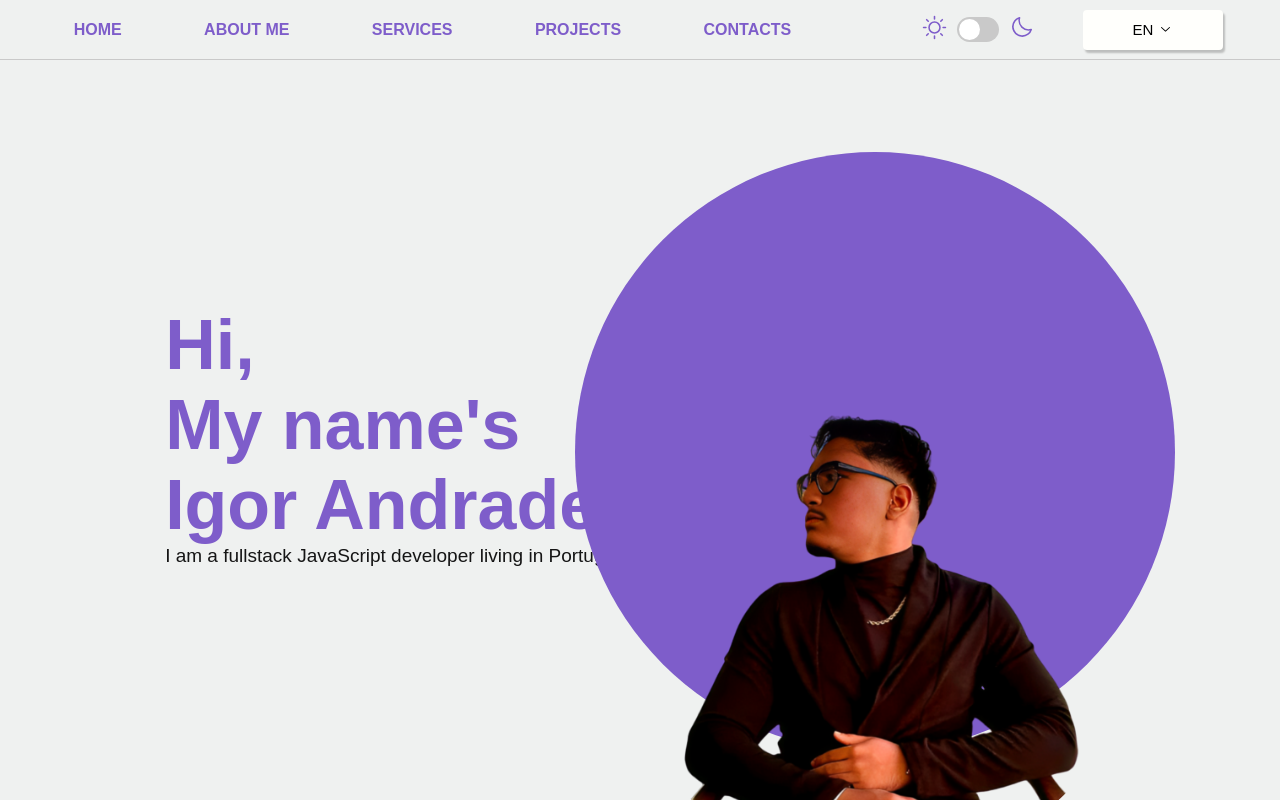
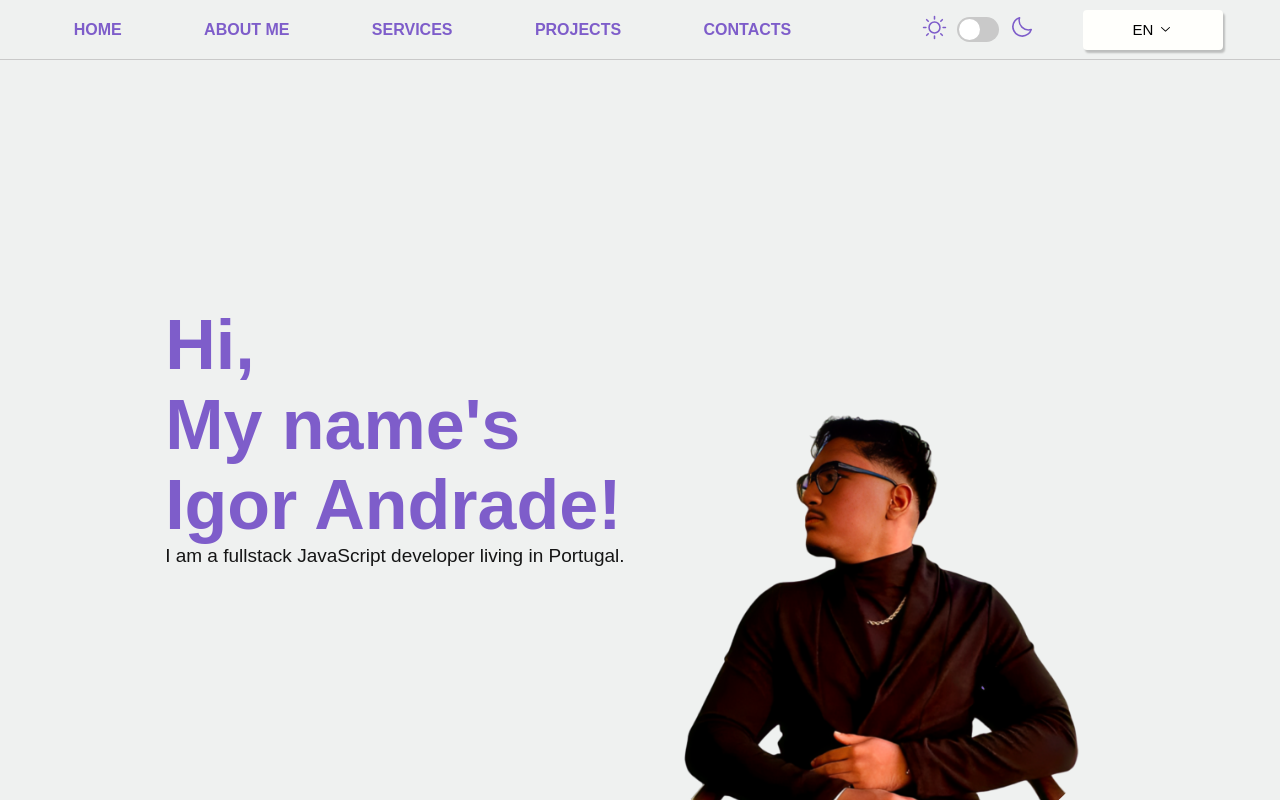
Before and after one commit to rogiandrade/Portfolio, a React (Vite) app in the folder web/: page / in a window 1280 px wide. Built offline with nearby package versions, Linux system fonts and the light colour scheme.

Commit message:
Update home.tsx

```diff
--- a/web/src/components/screens/home.tsx
+++ b/web/src/components/screens/home.tsx
@@ -15,7 +15,7 @@ export function Home() {
             <p className="homeSubTitle">{changeLocale("home", "subtitle")}</p>
           </div>
           <div className="imgHomeContent">
-            <div className="imgHomeBlur" />
+            <div className="purpleCircle" />
               <img className="imgHome" src="imageHome.png" />
           </div>
         </div>
```
